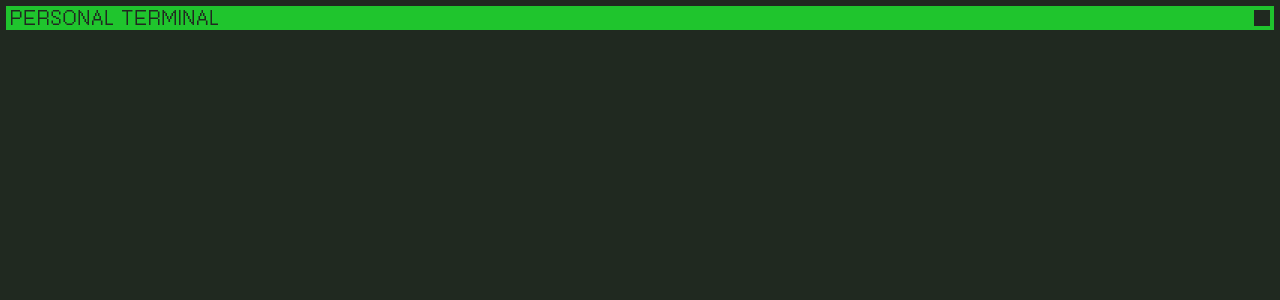
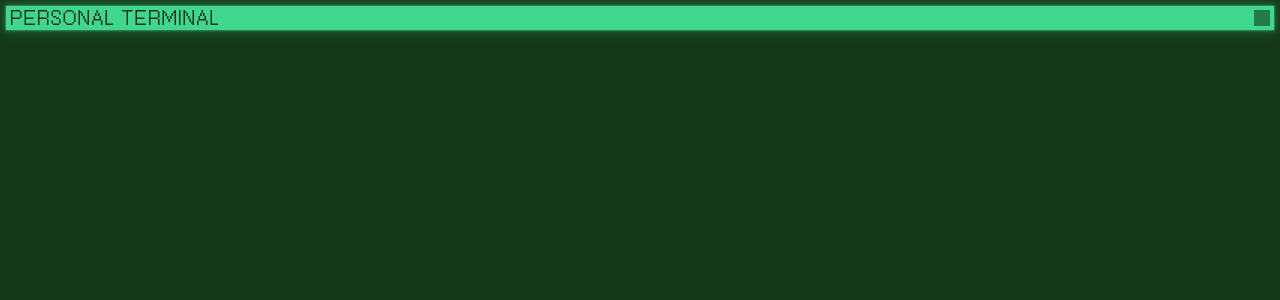
Before and after one commit to luis-martinez-s/ai-resume, a React (Create React App) app: page / in a window 1280 px wide. Shown: the top 300 px of the page. Built offline with nearby package versions, Linux system fonts and the light colour scheme.

Commit message:
added green light effect

```diff
--- a/src/App.css
+++ b/src/App.css
@@ -1,16 +1,16 @@
 @font-face {
     font-family: 'hellovetica';
-  src: url('hellovetica-webfont.woff2') format('woff2'),
-       url('hellovetica-webfont.woff') format('woff'),
-       url('hellovetica.ttf');
+    src: url('hellovetica-webfont.woff2') format('woff2'), url('hellovetica-webfont.woff') format('woff'), url('hellovetica.ttf');
     font-weight: normal;
     font-style: normal;
 }
 
 :root {
-  --dark-green: rgb(32, 41, 32);
-  --bright-green: rgb(31, 197, 45);
-  --white: rgb(238, 238, 238);
+    --dark-green: rgb(20, 55, 25);
+    --bright-green: rgb(64, 214, 142);
+    --block-green: rgb(35, 123, 73);
+    --white: rgb(216, 212, 213);
+    --bright-light: rgba(64, 214, 142, 0.15);
 }
 
 .App {
@@ -47,7 +47,11 @@
 #top-block {
     width: 1rem;
     height: 1rem;
-  background-color: var(--dark-green);
+    background-color: var(--block-green);
     display: inline-block;
     margin: 0 0.2rem 0 0;
 }
+
+.bright-green-light {
+    box-shadow: 0 0 2px 0 var(--bright-green), 0 0 10px 5px var(--bright-light), 0 0 5px 2px var(--bright-light);
+}
--- a/src/App.js
+++ b/src/App.js
@@ -15,7 +15,7 @@ class App extends Component {
 class TopBar extends Component {
   render() {
     return (
-      <div id='topbar'>
+      <div id='topbar' className='bright-green-light'>
       <span className='cpu-text' id='top-text'>Personal terminal</span>
       <span id='top-block'></span>
       </div>
```
Lines whose indentation alone changed are shown as unchanged.
